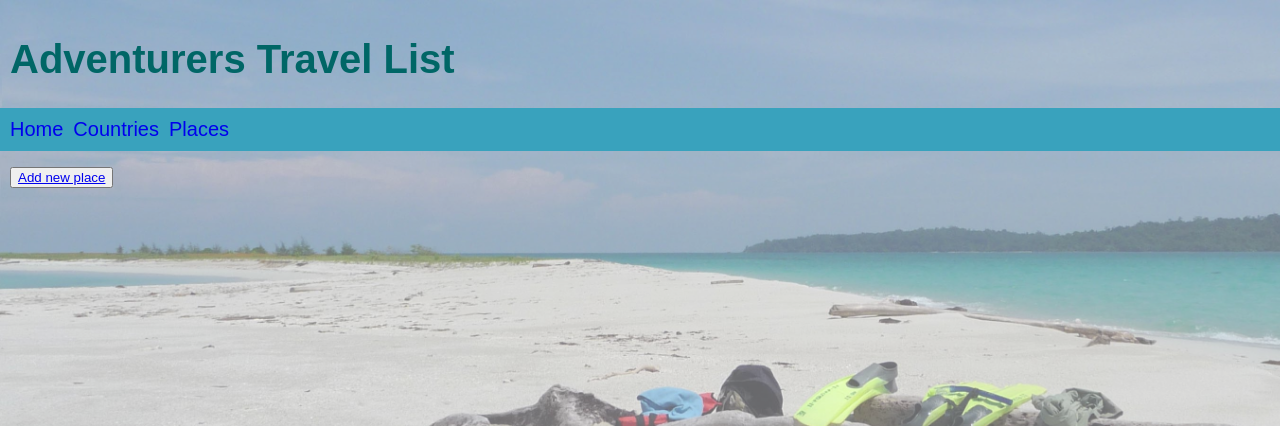
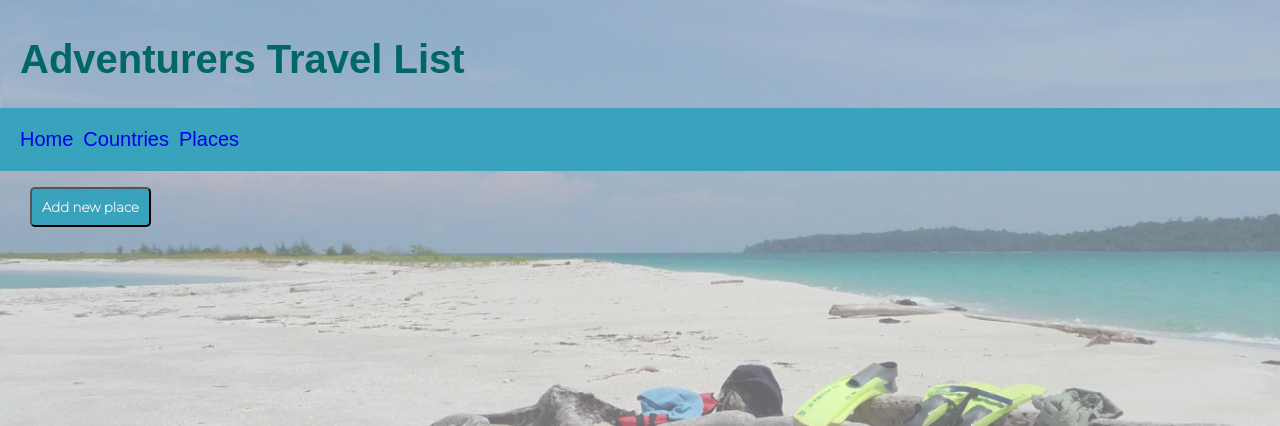
Before and after one commit to LucySaluki/adventurers_app, a Flask app: page /places in a window 1280 px wide. Shown: the top 426 px of the page. Run offline with Flask 2, Linux system fonts and the light colour scheme; data that the repository does not hold is empty; some libraries are stand-ins or nearby versions.

Commit message:
more css adjustments

```diff
--- a/static/style.css
+++ b/static/style.css
@@ -19,7 +19,7 @@ body::after {
   background-size: cover;
 }
  h1 {
-   padding:10px;
+   padding:10px 20px;
    font-size:40px;
    color:rgb(0, 102, 102);
    margin-block-end: 0em;
@@ -27,7 +27,7 @@ body::after {
 
 .nav-menu{
   display: flex;
-  padding: 10px;
+  padding: 20px;
   background-color: rgb(57, 162, 189);
   color: white;
 }
@@ -55,15 +55,29 @@ body::after {
 
 .place {
   display:flex;
-  justify-items: center;
   background-color: white;
   border-radius: 5px;
-  border-style: groove;
+  border-style: double;
   border-color:darkcyan;
   padding: 10px;
   font-family: 'Montserrat', sans-serif;
-  margin: 20px 10px;
+  margin: 20px 20px;
   width:35%;
   min-width: 200px;
   max-width:500px;
 }
+
+.add-new {
+  padding:10px;
+  background-color:rgb(57, 162, 189);
+  margin-left:20px;
+  font-family: 'Montserrat', sans-serif;
+  border-radius: 5px;
+}
+
+.add-new a {
+  color: whitesmoke;
+  font-weight: bold;
+  text-decoration: none;
+
+}
--- a/templates/places/index.html
+++ b/templates/places/index.html
@@ -19,13 +19,13 @@
           Been there! <span style='font-size:20px;'>&#10008;</span>
         {% endif %}
 
-        <a href="/places/{{ place.id }} ">More info</a>
+        <P><a href="/places/{{ place.id }} ">More info</a></P>
       </div>
     </div>
   </div>
 {% endfor %}
 
-<button><a href="/places/new">Add new place</a></button>
+<button class = "add-new"><a href="/places/new">Add new place</a></button>
 
 
 {% endblock %}
```
